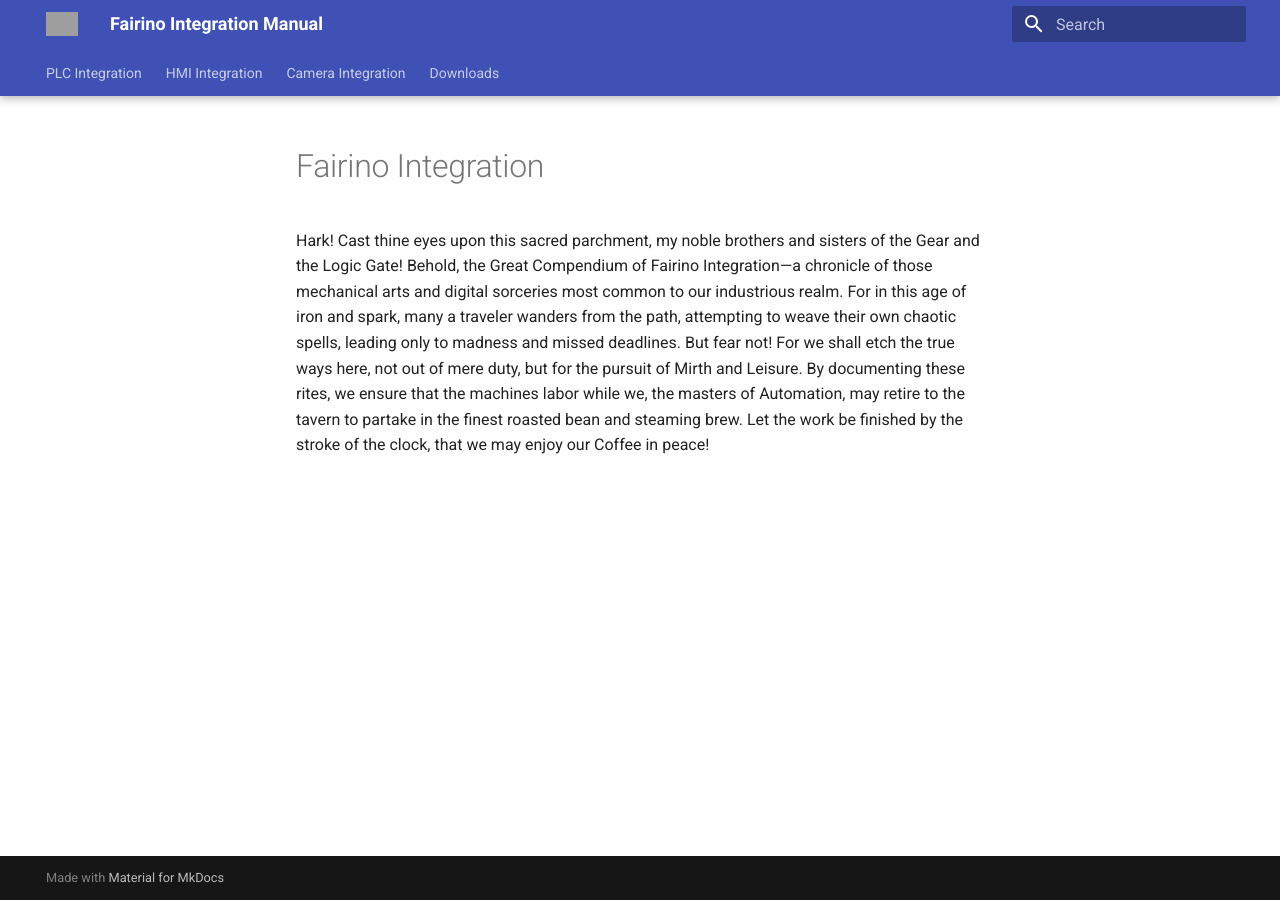
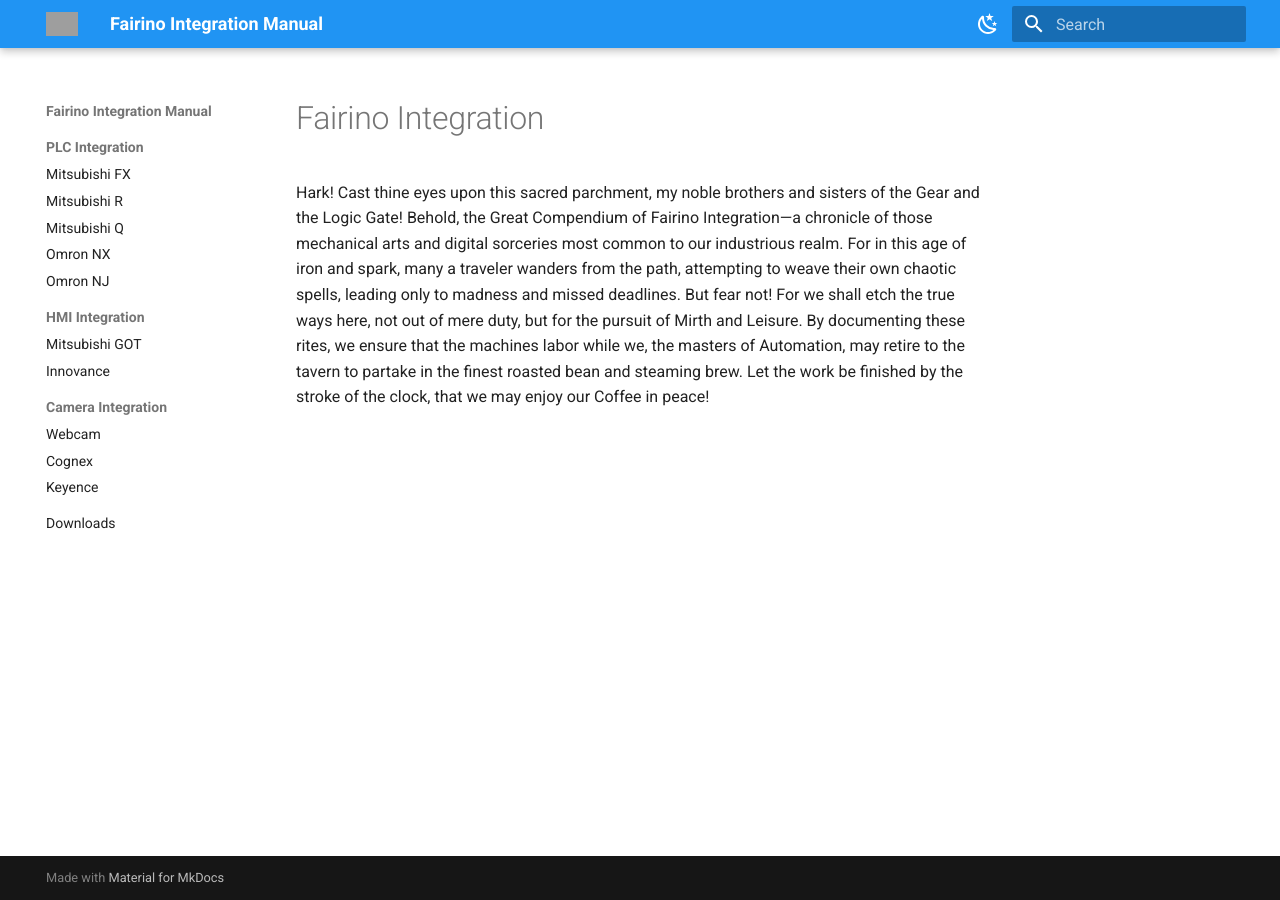
Before and after one commit to Simbori2903/Fairino-Integration, an MkDocs documentation site: the page built from docs/index.md, in a window 1280 px wide. Built offline with MkDocs 1.6.1 and Material for MkDocs 9.7.7, drawn with Linux system fonts in a browser that asks for light colours; grey boxes are pictures that could not be loaded.

Commit message:
Update mkdocs.yml

```diff
--- a/mkdocs.yml
+++ b/mkdocs.yml
@@ -2,23 +2,33 @@ site_name: Fairino Integration Manual
 
 theme:
   name: material
+
   logo: https://upload.wikimedia.org/wikipedia/commons/a/a7/React-icon.svg
+
+  palette:
+    # Light mode (default)
+    - scheme: default
+      primary: blue
+      accent: blue
+      toggle:
+        icon: material/weather-night
+        name: Switch to dark mode
+
+    # Dark mode
+    - scheme: slate
+      primary: blue
+      accent: blue
+      toggle:
+        icon: material/weather-sunny
+        name: Switch to light mode
+
   features:
     - navigation.sections
     - navigation.expand
     - navigation.instant
-    - navigation.top
-    - navigation.tabs
-    - navigation.tabs.sticky
-    - navigation.indexes
-    - navigation.footer
-    - navigation.tracking
-    - navigation.prune
-    - navigation.path
+    - navigation.sidebar
     - navigation.collapse
-    - navigation.sidebar
     - search.highlight
-    - search.share
     - content.code.copy
     - content.tabs.link
 
```
